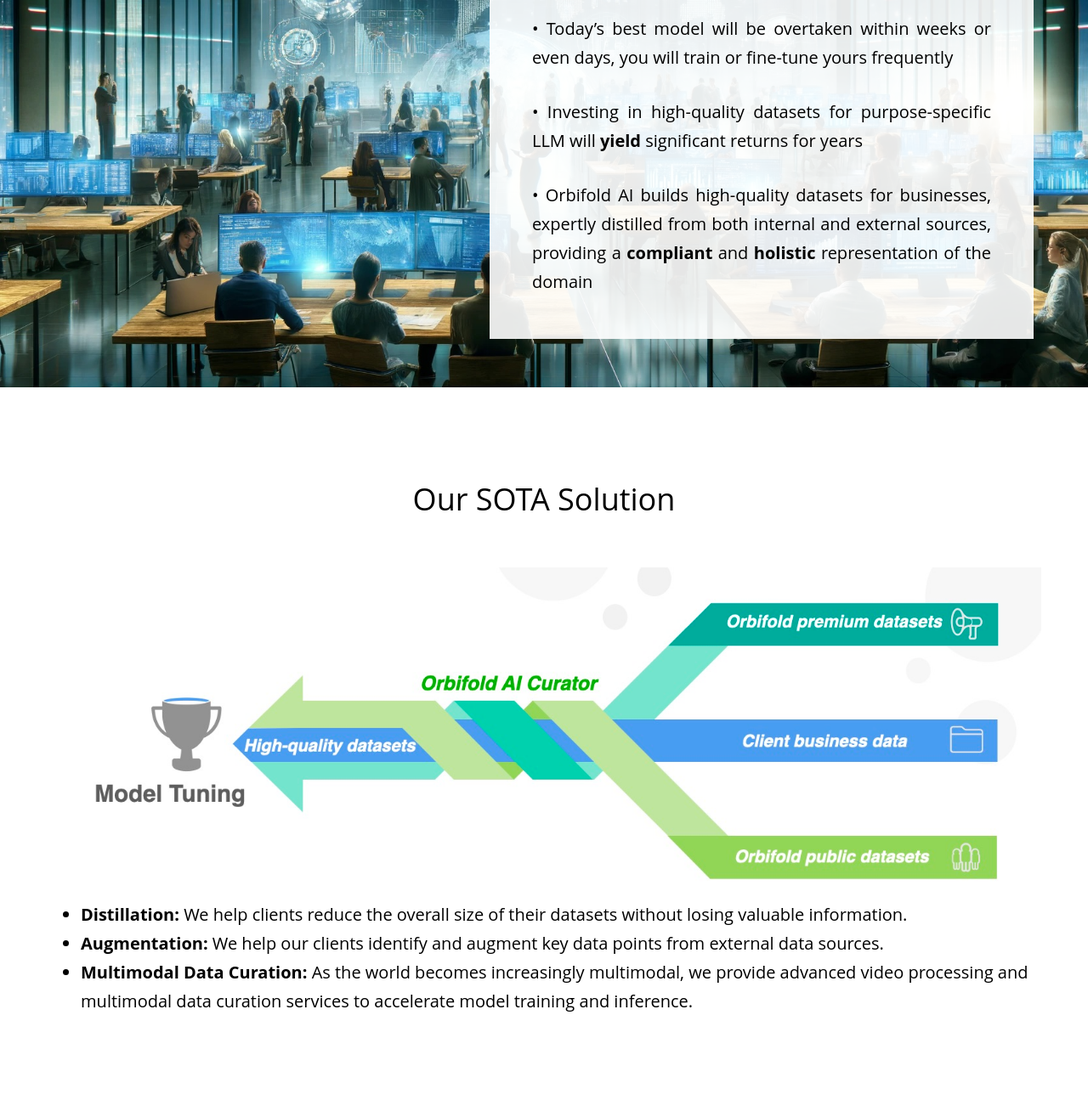
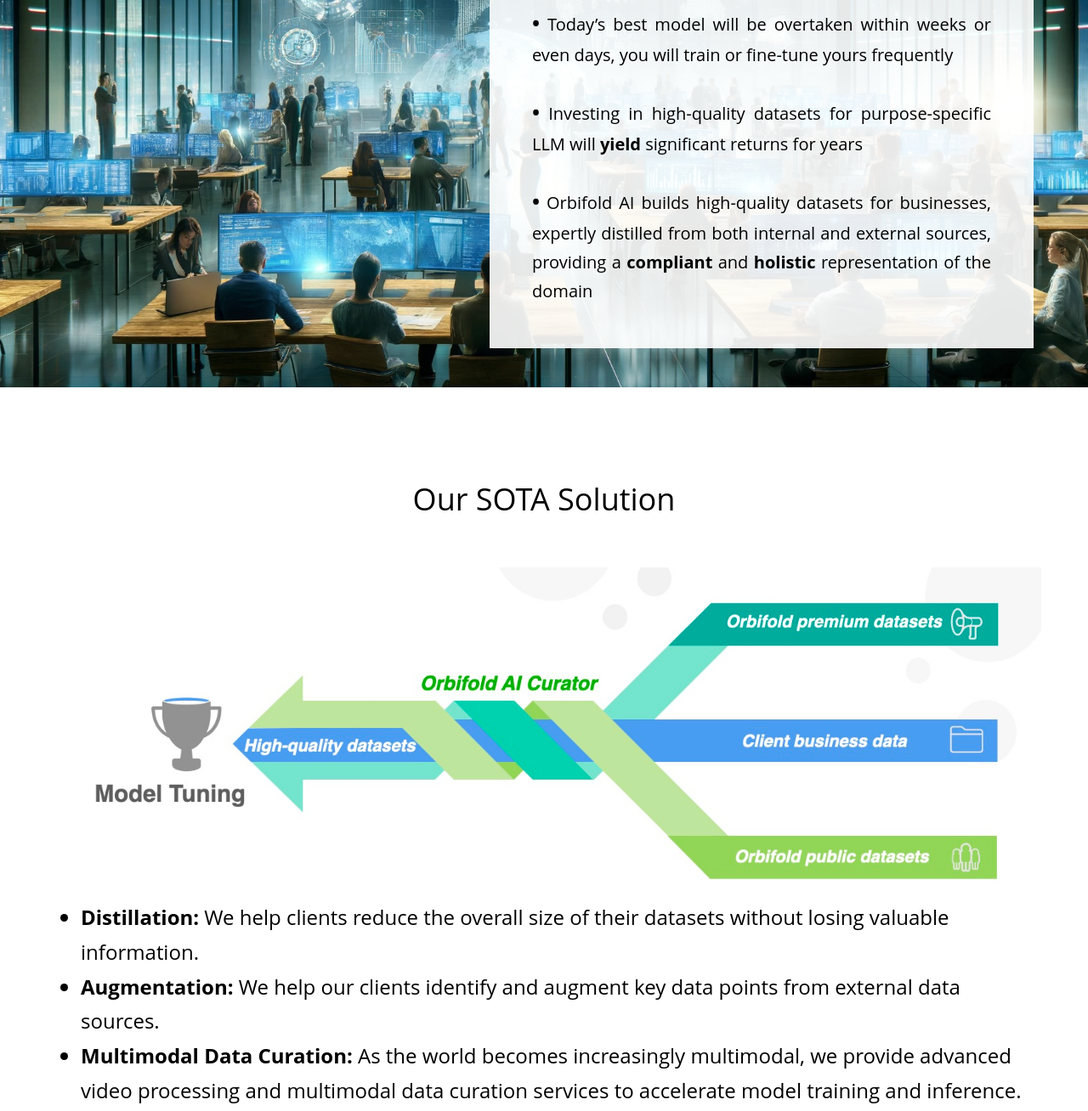
Before and after one commit to EnochZ/enochz.github.io, a plain HTML site: page index.html in a window 1280 px wide. Shown: the part 1075-2383 px from the top of the page at 85% size. Drawn offline with Linux system fonts and the light colour scheme.

Commit message:
Update index.html
Update font sizes

```diff
--- a/index.html
+++ b/index.html
@@ -132,9 +132,9 @@
 		<img src="images/datasets.jpg" alt="" class="img-responsive">
 		<div class="fh5co-box animate-box">
 			<h2>Models are a cost, datasets are an investment</h2>
-			<p style="color:black;">&bull; Today’s best model will be overtaken within weeks or even days, you will train or fine-tune yours frequently</p>
-			<p style="color:black;">&bull; Investing   in   high-quality   datasets   for   purpose-specific   LLM   will   <span>yield</span>    significant returns for years</p>
-			<p style="color:black;">&bull; Orbifold AI builds high-quality datasets for businesses, expertly distilled from both internal and external sources, providing a <span>compliant</span> and <span>holistic</span> representation of the domain</p>
+			<p style="color:black;"><span style="font-size: 24px;">&bull;</span> Today’s best model will be overtaken within weeks or even days, you will train or fine-tune yours frequently</p>
+			<p style="color:black;"><span style="font-size: 24px;">&bull;</span> Investing   in   high-quality   datasets   for   purpose-specific   LLM   will   <span>yield</span>    significant returns for years</p>
+			<p style="color:black;"><span style="font-size: 24px;">&bull;</span> Orbifold AI builds high-quality datasets for businesses, expertly distilled from both internal and external sources, providing a <span>compliant</span> and <span>holistic</span> representation of the domain</p>
 			<!-- <p><a href="#" class="btn btn-primary btn-outline with-arrow">Get started <i class="icon-arrow-right"></i></a></p> -->
 		</div>
 	        </li>
@@ -149,7 +149,7 @@
 				</div>
 				<div class="text-left item-block">
 					<span class="image"><img width="1500" src="images/solution.jpg"  class="img-responsive"></span>
-					<ul style="font-size: 20px;">
+					<ul style="font-size: 24px;">
 						<li style="color:black;"> <b>Distillation:</b> We help clients reduce the overall size of their datasets without losing valuable information.</li>
 						<li style="color:black;"> <b>Augmentation:</b> We help our clients identify and augment key data points from external data sources.</li>
 						<li style="color:black;"> <b>Multimodal Data Curation:</b> As the world becomes increasingly multimodal, we provide advanced video processing and multimodal data curation services to accelerate model training and inference.</li>
```
